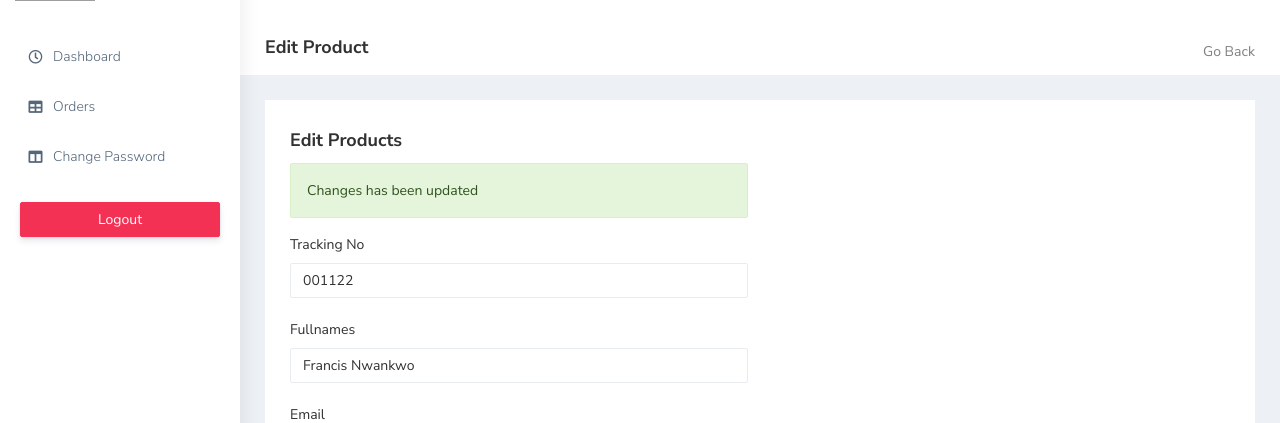
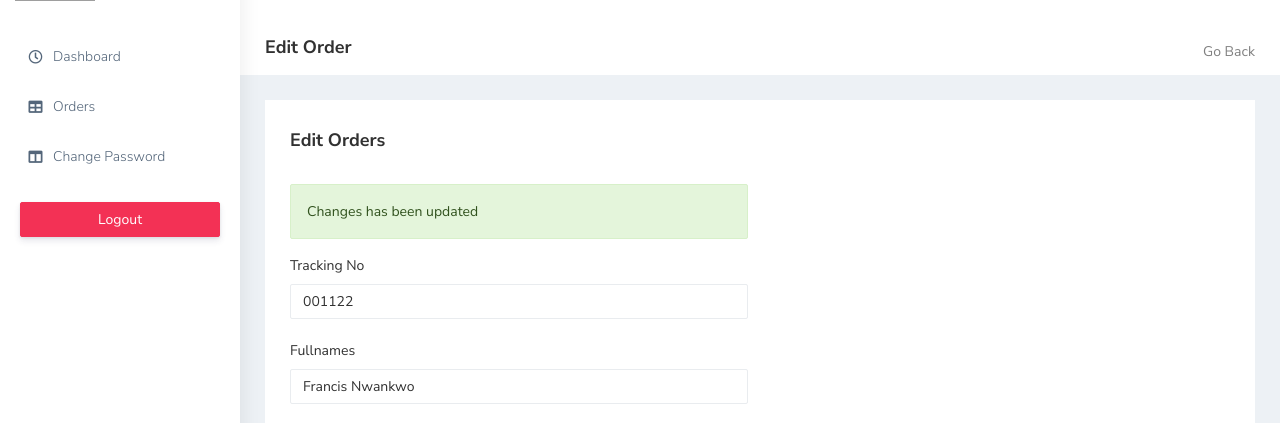
Before and after one commit to Francis101N/LOGISTICS_COMPANY, a PHP site: page /proc-edit-order.php?id=1 in a window 1280 px wide. Shown: the part 61-484 px from the top of the page. Run offline with PHP 8.4, Linux system fonts and the light colour scheme; a user stored in the database is signed in; data comes from the database, SQL or seed files in the repository; data that the repository does not hold is empty; some libraries are stand-ins or nearby versions; grey boxes are pictures that could not be loaded.

Commit message:
little corrections

```diff
--- a/admin/dashboard.php
+++ b/admin/dashboard.php
@@ -140,7 +140,7 @@ if(!$_SESSION['valid_user'])
             <div class="page-breadcrumb bg-white"><br>
                 <div class="row align-items-center">
                     <div class="col-lg-3 col-md-4 col-sm-4 col-xs-12">
-                        <h4 class="page-title p-2">WELCOME! To Dashboard</h4>
+                        <h4 class="page-title p-2">WELCOME! To Your admin Dashboard</h4>
                     </div>
                     <div class="col-lg-9 col-sm-8 col-md-8 col-xs-12">
                         <div class="d-md-flex">
--- a/admin/dashboard_pro.php
+++ b/admin/dashboard_pro.php
@@ -21,7 +21,7 @@ if (!filter_var($username, FILTER_VALIDATE_EMAIL)) {
 }
 
 
-$query = "select * from admin where Username = '$username' and '$password'";
+$query = "select Username, Password from admin where Username = '$username' and Password = '$password'";
 $result = mysqli_query($conn,$query);
 if (!$result){
     echo 'error with your query';
--- a/admin/edit_order.php
+++ b/admin/edit_order.php
@@ -170,7 +170,7 @@ if($_GET['id'])
             <div class="page-breadcrumb bg-white"><br>
                 <div class="row align-items-center">
                     <div class="col-lg-3 col-md-4 col-sm-4 col-xs-12">
-                        <h4 class="page-title">Edit Product</h4>
+                        <h4 class="page-title">Edit Order</h4>
                     </div>
                     <div class="col-lg-9 col-sm-8 col-md-8 col-xs-12">
                         <div class="d-md-flex">
@@ -196,7 +196,7 @@ if($_GET['id'])
                 <div class="row">
                     <div class="col-md-12">
                         <div class="white-box">
-                            <h3 class="box-title">Edit Products</h3>
+                            <h3 class="box-title">Edit Orders</h3><br>
                             <form action="proc-edit-order.php" method="post">
                             <div class="row">
                                 <div class="col-md-6">
@@ -230,7 +230,7 @@ if($_GET['id'])
                                         <label>Dropoff location</label>
                                         <input type="text" name="dropoff_location" value="<?php echo $row['Dropoff_location']; ?>" class="form-control"><br>
                                         <label>Length</label>
-                                        <input type="text" name="length" value="<?php echo $row['Length']; ?>" class="form-control"><br>
+                                        <input type="text" name="length" value="<?php echo $row['length']; ?>" class="form-control"><br>
                                         <label>Delivery Date</label>
                                         <input type="text" name="delivery_date" value="<?php echo $row['Delivery_date']; ?>" class="form-control"><br>
                                         <label>Status</label>
--- a/admin/proc-edit-order.php
+++ b/admin/proc-edit-order.php
@@ -26,7 +26,7 @@ $id = $_POST['id'];
 // }
 
 
-$query = "update orders set Token = '$token', Tracking_no  = '$Tracking_no' , R_fullname = '$Fullnames' , R_email = '$Email', Freight_class = '$Freight_class', Items = '$Items',Weight = '$Weight', Pickup_location ='$Pickup_location', Dropoff_location ='$Dropoff_location', Length ='$Length', Delivery_date = '$Delivery_date', Status = '$Status' where id = '$id'";
+$query = "update orders set Tracking_no  = '$Tracking_no' , R_fullname = '$Fullnames' , R_email = '$Email', Freight_class = '$Freight_class', Items = '$Items',Weight = '$Weight', Pickup_location ='$Pickup_location', Dropoff_location ='$Dropoff_location', Length ='$Length', Delivery_date = '$Delivery_date', Status = '$Status' where id = '$id'";
 
 $result = mysqli_query($conn,$query);
 
```
